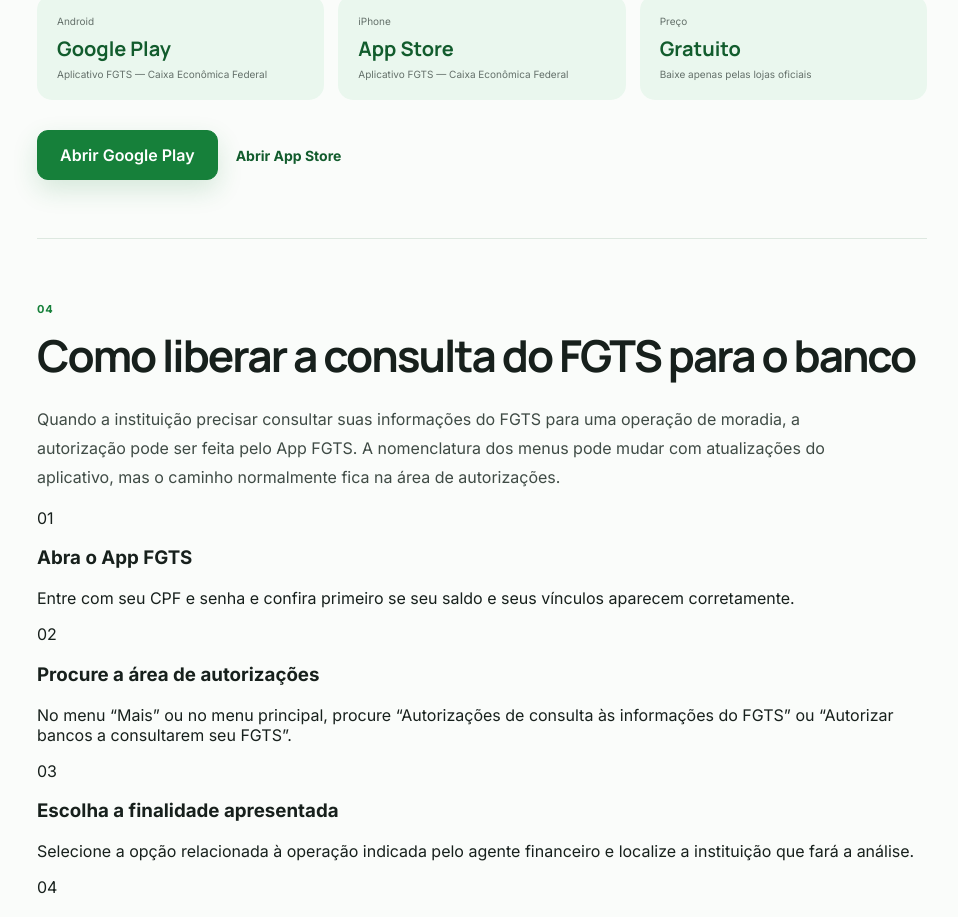
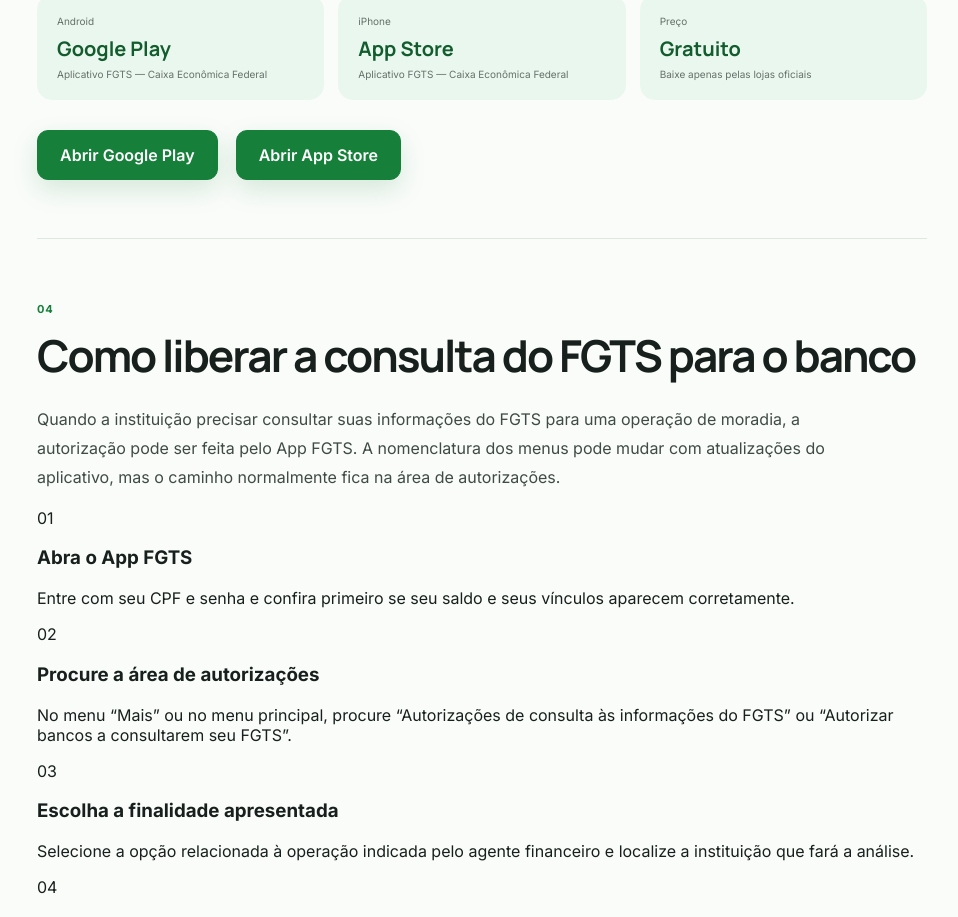
Before and after one commit to Bonisengna/descomplicasa, a Next.js app: page /guias/fgts in a window 1280 px wide. Shown: the part 2095-3012 px from the top of the page, without its empty margins (303-1261 px from the left). Built offline with nearby package versions, Linux system fonts and the light colour scheme.

Commit message:
style: padroniza botões do App FGTS

```diff
--- a/app/guias/fgts/page.tsx
+++ b/app/guias/fgts/page.tsx
@@ -131,7 +131,7 @@
 
             <div className={styles.heroActions}>
               <a className="button" href="https://play.google.com/store/apps/details?id=br.gov.caixa.fgts.trabalhador" target="_blank" rel="noopener noreferrer">Abrir Google Play</a>
-              <a className={styles.secondaryLink} href="https://apps.apple.com/br/app/fgts/id1038441027" target="_blank" rel="noopener noreferrer">Abrir App Store</a>
+              <a className="button" href="https://apps.apple.com/br/app/fgts/id1038441027" target="_blank" rel="noopener noreferrer">Abrir App Store</a>
             </div>
           </section>
 
```
